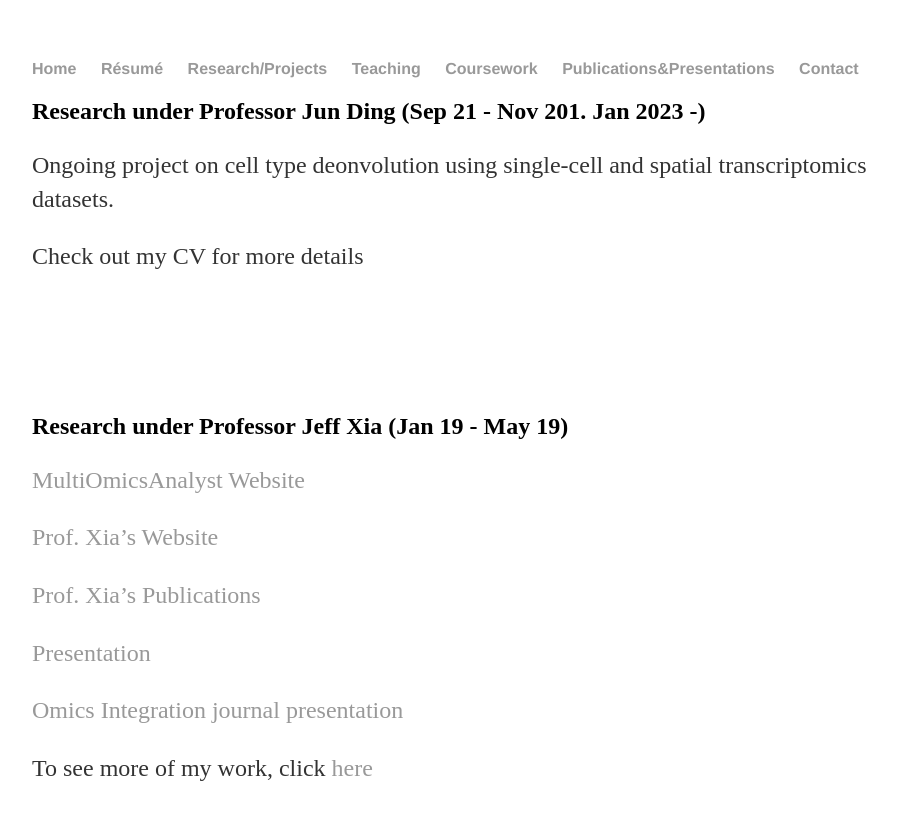
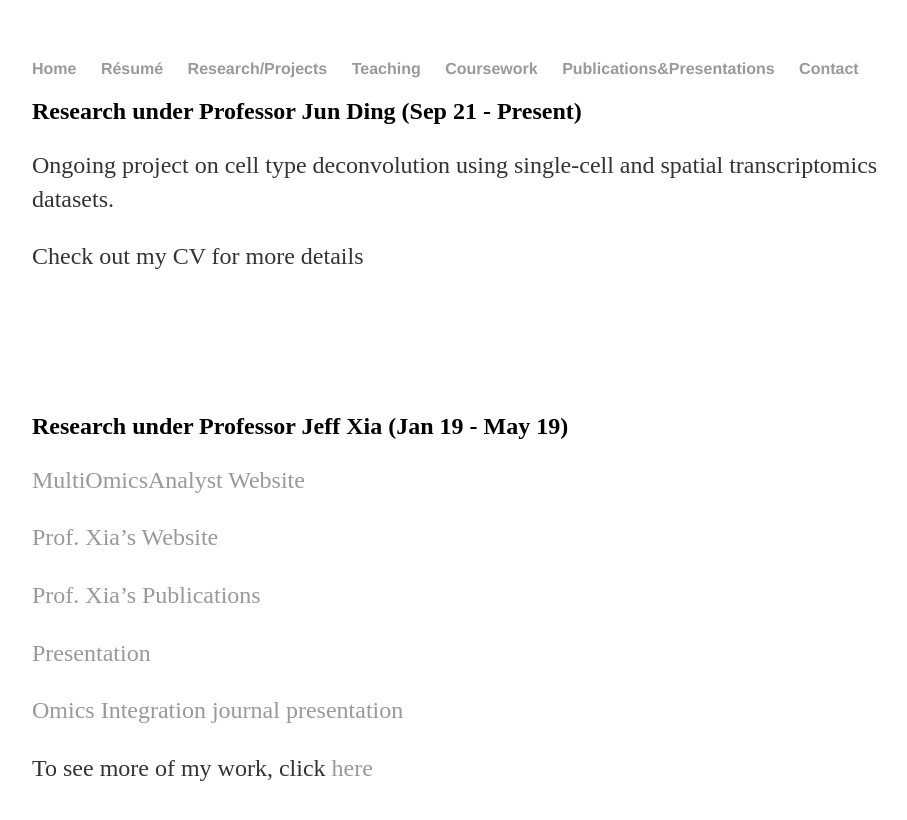
Before and after one commit to yjkweon24/yjkweon24.github.io, a Jekyll site: the page built from researchprojects/researchprojects.md, in a window 1280 px wide and 900 px high. Shown: the top 820 px of the window, without its empty margins (160-1067 px from the left). Built offline with Jekyll 4.4.1, drawn with Linux system fonts in a browser that asks for light colours.

Commit message:
Update researchprojects.md

```diff
--- a/researchprojects/researchprojects.md
+++ b/researchprojects/researchprojects.md
@@ -3,9 +3,9 @@ layout: default
 title: Research/Projects
 ---
 
-## Research under Professor Jun Ding (Sep 21 - Nov 201. Jan 2023 -)
+## Research under Professor Jun Ding (Sep 21 - Present)
 
-Ongoing project on cell type deonvolution using single-cell and spatial transcriptomics datasets.
+Ongoing project on cell type deconvolution using single-cell and spatial transcriptomics datasets.
 
 Check out my CV for more details
 
```
